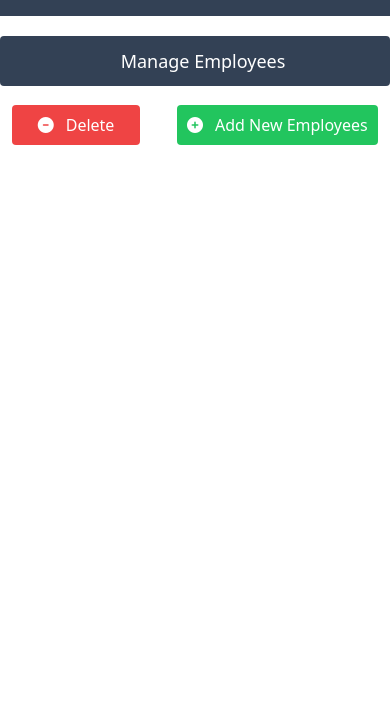
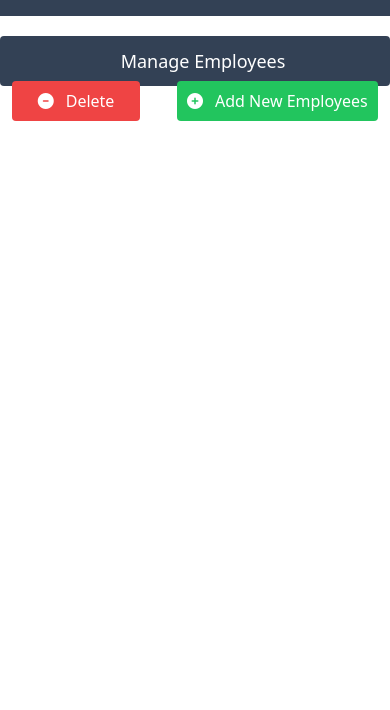
Before and after one commit to heismyke/javascript_dashboard, a website: page index.html in a window 390 px wide. Shown: the part 134-844 px from the top of the page. Drawn offline with Linux system fonts and the light colour scheme.

Commit message:
javascript dashboard

```diff
--- a/index.html
+++ b/index.html
@@ -36,7 +36,7 @@
         <div class="w-[100%] pl-4 md:pl-0 lg:pl-0 md:w-[100%] lg:w-[15%] h-full flex  md:justify-center lg:justify-center justify-center items-center ">
             <h1 class="text-lg md:text-2xl lg:text-2xl text-white  ">Manage Employees</h1>
         </div>
-        <div class="w-[100%] px-3 md:px-0 lg:px-0 md:w-[50%] lg:w-[25%] h-[50px] lg:flex md:flex flex   justify-between mr-5  items-center absolute lg:top-0 lg:right-0 md:-bottom-16 -bottom-16">
+        <div class="w-[100%] px-3 md:px-0 lg:px-0 md:w-[50%] lg:w-[25%] h-[50px] lg:flex md:flex flex   justify-between mr-5  items-center absolute lg:top-0 lg:right-0 md:-bottom-16 -bottom-10">
             <button id="delBtn" class="w-[35%] h-[40px] bg-red-500 text-[16px] text-white rounded flex justify-center items-center gap-3 ">
                 <i class="fa-solid fa-circle-minus"></i>
                 Delete</button>
```
Also changed, not shown: dist/output.css.
